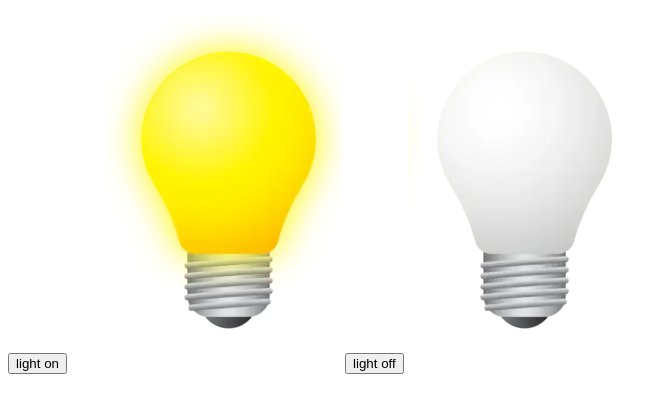
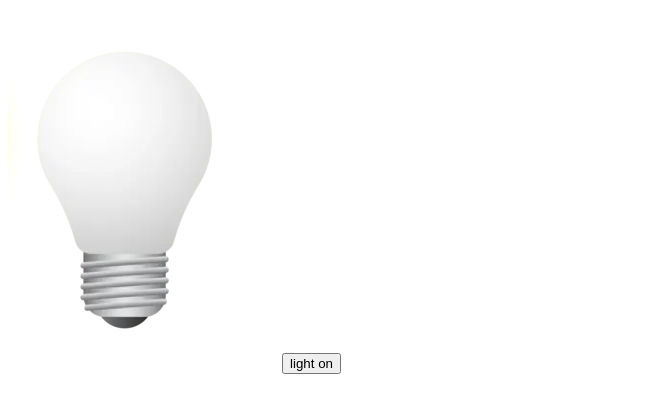
Before and after one commit to LuigiRac/js-dom-1, a plain HTML site: page index.html in a window 1280 px wide. Shown: the whole page, without its empty margins (0-667 px from the left). Drawn offline with Linux system fonts and the light colour scheme.

Commit message:
new setting

```diff
--- a/index.html
+++ b/index.html
@@ -8,11 +8,9 @@
 </head>
 
 <body>
+
+    <img id="image" src="img/white_lamp.png" alt="luce spenta">
     <button id="on">light on</button>
-    <img src="img/yellow_lamp.png" alt="luce accesa">
-
-    <button id="off">light off</button>
-    <img src="img/white_lamp.png" alt="luce spenta">
 
     <script src="script/script.js"></script>
 </body>
--- a/script/script.js
+++ b/script/script.js
@@ -1,8 +1,5 @@
 "use strict"
 console.clear()
 
-const lightOff = document.getElementById("off");
-const lightOn = document.getElementById("on");
-const image = document.getElementById("image");
-
-off.addeventListner("clik")
+let btn = document.getElementById("on");
+let img = document.getElementById("image");
```
